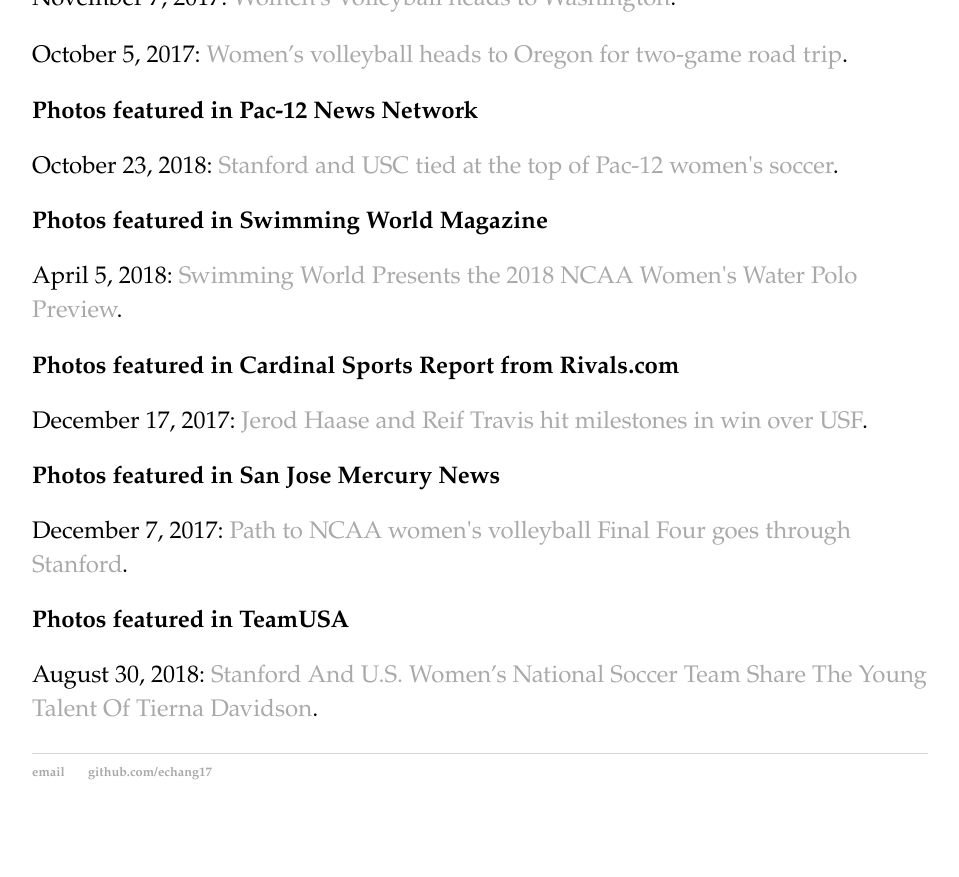
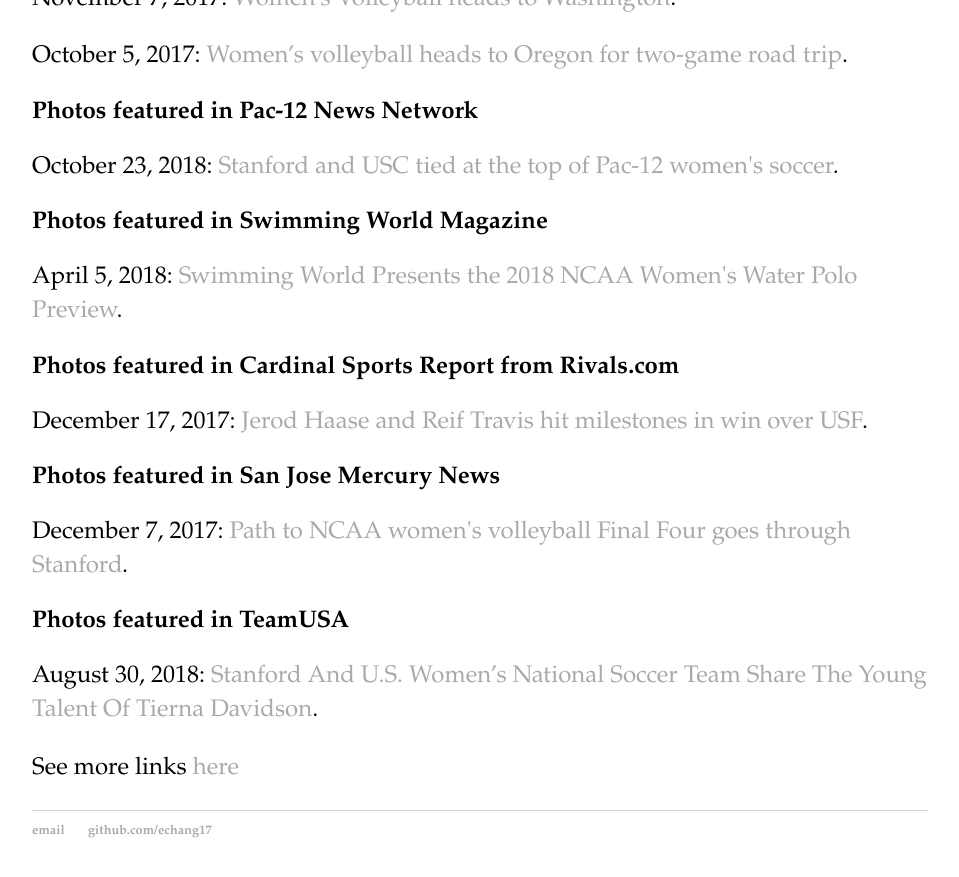
Before and after one commit to echang17/echang17.github.io, a Jekyll site: the page built from links/index.html, in a window 1280 px wide and 900 px high, scrolled down 3895 px. Shown: the top 877 px of the window, without its empty margins (160-1119 px from the left). Built offline with Jekyll 4.4.1, drawn with Linux system fonts in a browser that asks for light colours; before the commit the page ends 4737 px from its top, so only the background shows below that.

Commit message:
Update index.html

```diff
--- a/links/index.html
+++ b/links/index.html
@@ -77,4 +77,5 @@
   <h2>Photos featured in TeamUSA</h2>
     <p>August 30, 2018: <a href="https://www.teamusa.org/News/2018/August/30/Stanford-And-US-Womens-National-Soccer-Team-Share-The-Young-Talent-Of-Tierna-Davidson">Stanford And U.S. Women’s National Soccer Team Share The Young Talent Of Tierna Davidson</a>.</p>
   <p></p>
-  </div>
+  <p>See more links <a href="">here</a></p>
+</div>
```
